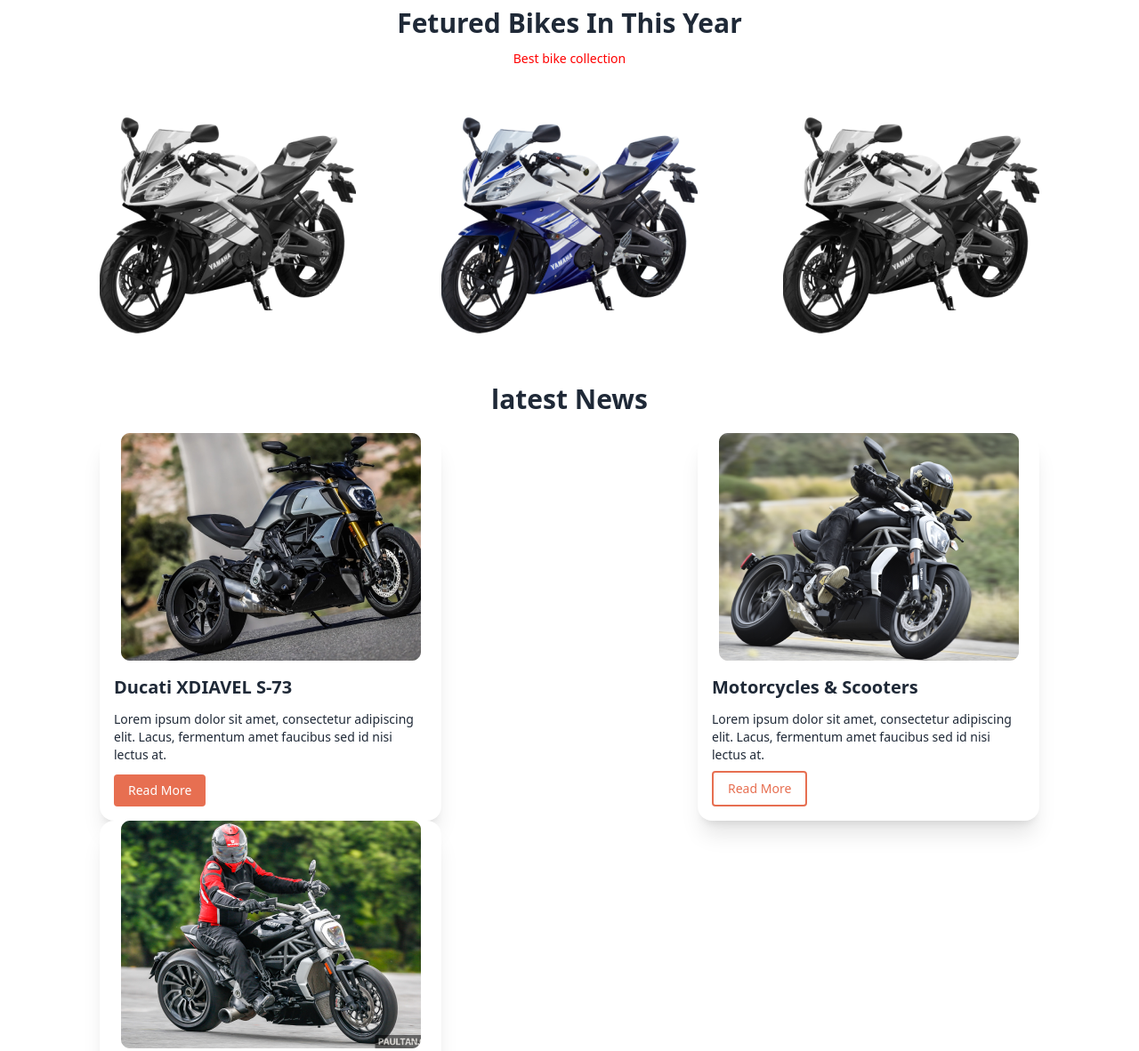
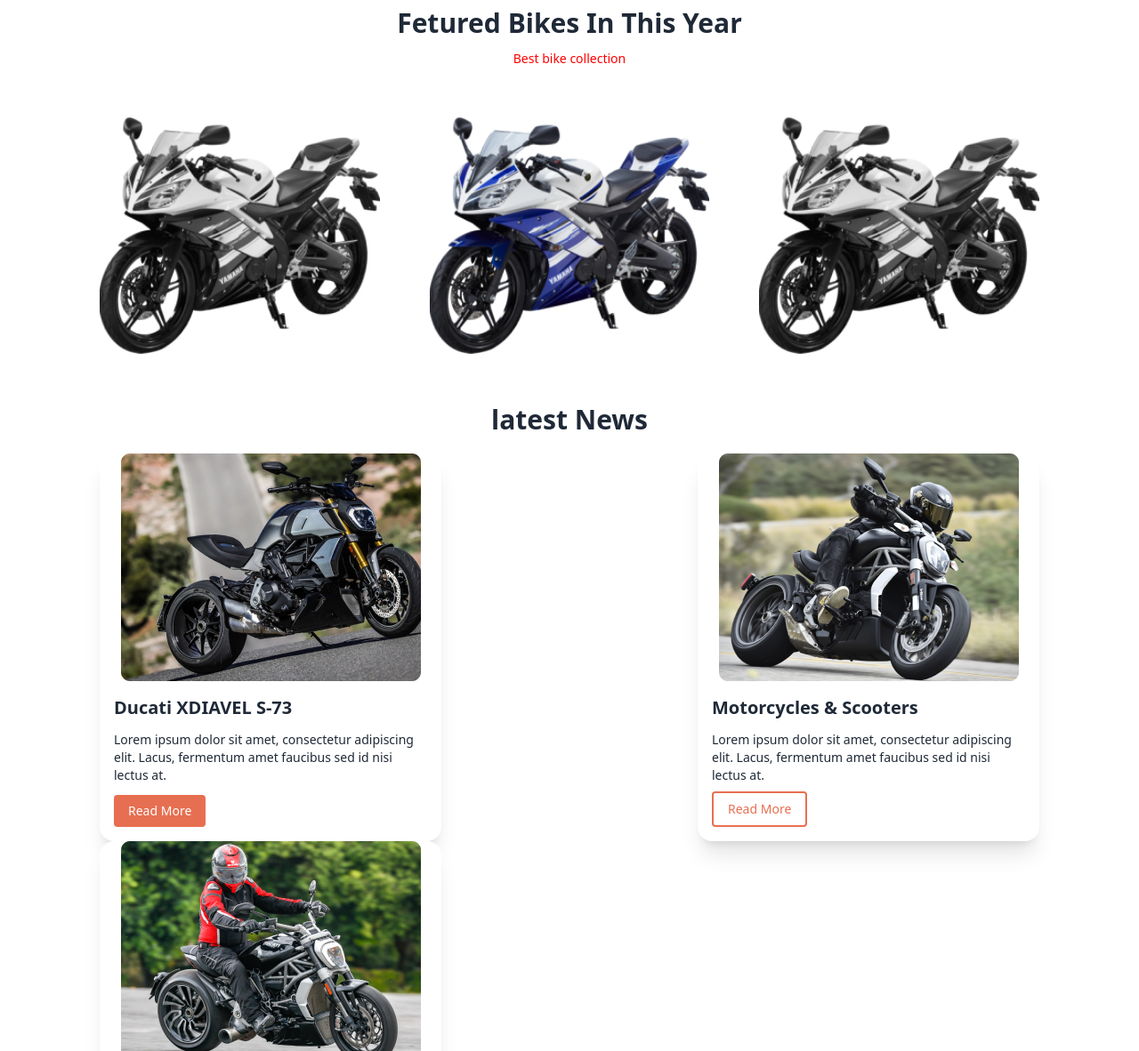
Before and after one commit to MD-Moniruzzaman-Arafat/tailwind-project-2, a plain HTML site: page index.html in a window 1280 px wide. Shown: the part 900-2082 px from the top of the page at 89% size. Drawn offline with nearby package versions, Linux system fonts and the light colour scheme.

Commit message:
some modify

```diff
--- a/index.html
+++ b/index.html
@@ -79,7 +79,7 @@
       </div>
     </header>
     <main>
-      <section class="my-10 mx-28">
+      <section class="my-10 mx-10 lg:mx-28">
         <div class="text-center">
           <h1 class="text-sm lg:text-3xl font-bold">
             Fetured Bikes In This Year
@@ -89,18 +89,18 @@
         <div class="flex justify-between flex-col gap-14 lg:flex-row my-14">
           <img
             src="./images/others/feature-bike.png"
-            class="grayscale"
+            class="grayscale w-96"
             alt=""
           />
-          <img src="./images/others/feature-bike.png" alt="" />
+          <img src="./images/others/feature-bike.png" class="w-96" alt="" />
           <img
             src="./images/others/feature-bike.png"
-            class="grayscale"
+            class="grayscale w-96"
             alt=""
           />
         </div>
       </section>
-      <section class="my-10 mx-28">
+      <section class="my-10 mx-10 lg:mx-28">
         <h1 class="text-3xl font-bold text-center">latest News</h1>
         <div class="flex justify-between flex-wrap mt-5">
           <div class="card card-compact bg-base-100 w-96 shadow-xl">
```
